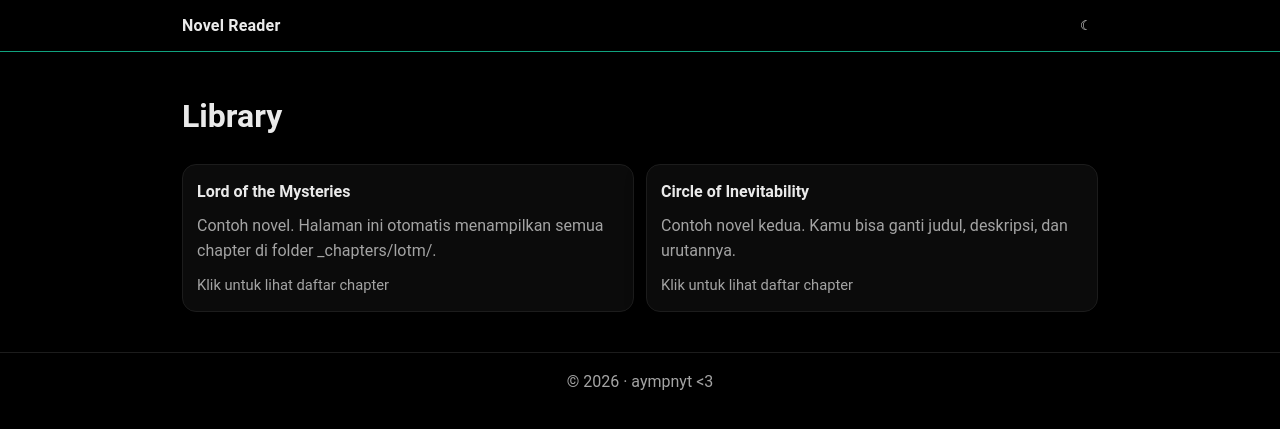
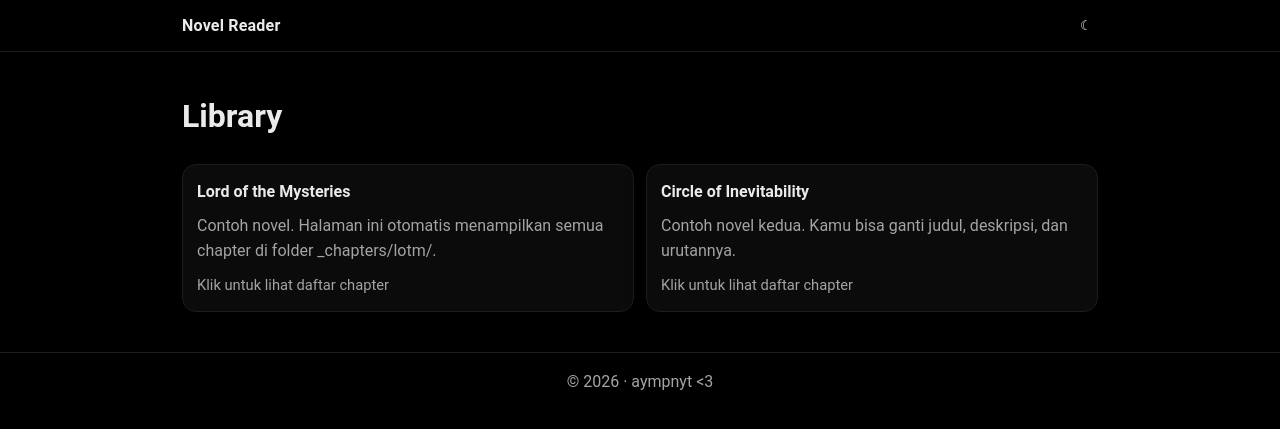
Before and after one commit to mumimoi/mumimoi.github.io, a Jekyll site: the page built from index.md, in a window 1280 px wide. Shown: the top 429 px of the page. Built offline with Jekyll 4.4.1, drawn with Linux system fonts in a browser that asks for light colours.

Commit message:
Update main.css

```diff
--- a/assets/css/main.css
+++ b/assets/css/main.css
@@ -75,7 +75,7 @@ code {
   position: sticky;
   top: 0;
   z-index: 50;
-  border-bottom: 1px solid var(--accent) !important;
+  border-bottom: 1px solid var(--border);
   background: rgba(0,0,0,.75);
   backdrop-filter: blur(10px);
   will-change: transform;
```
